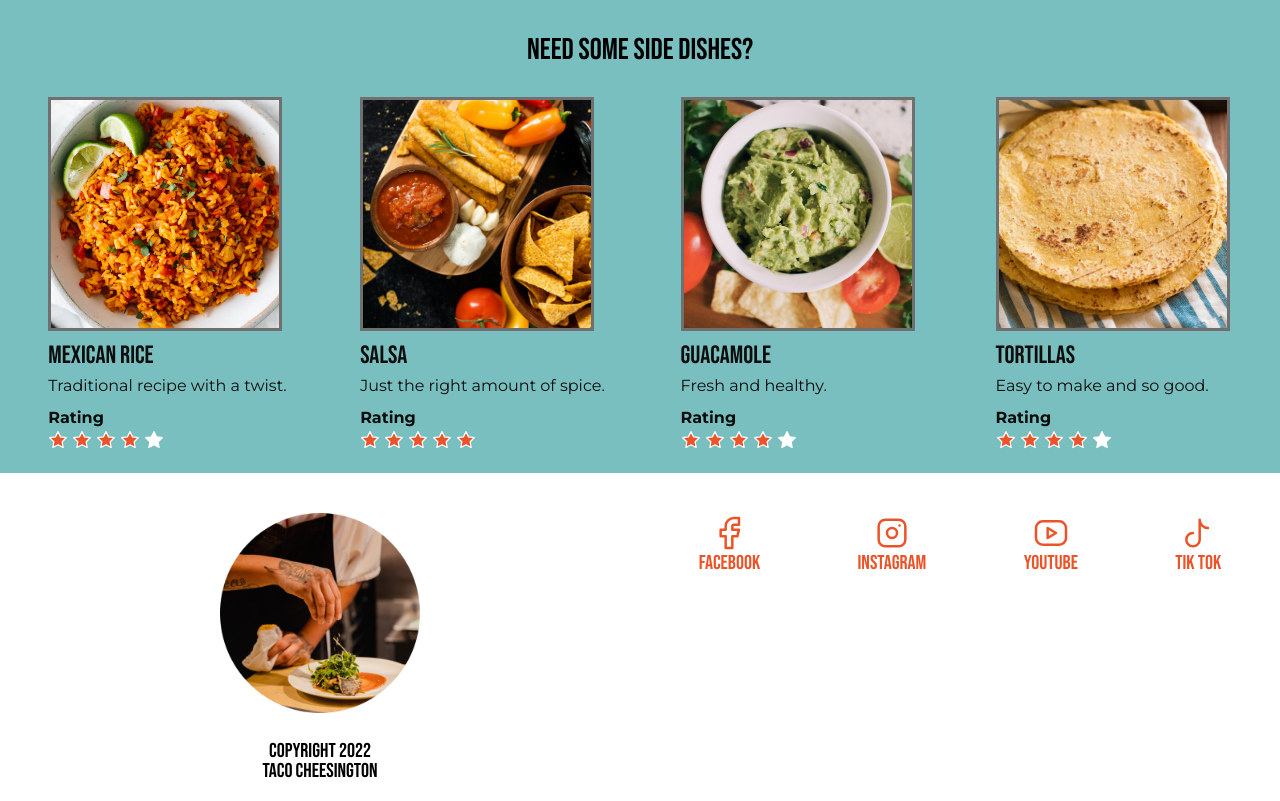
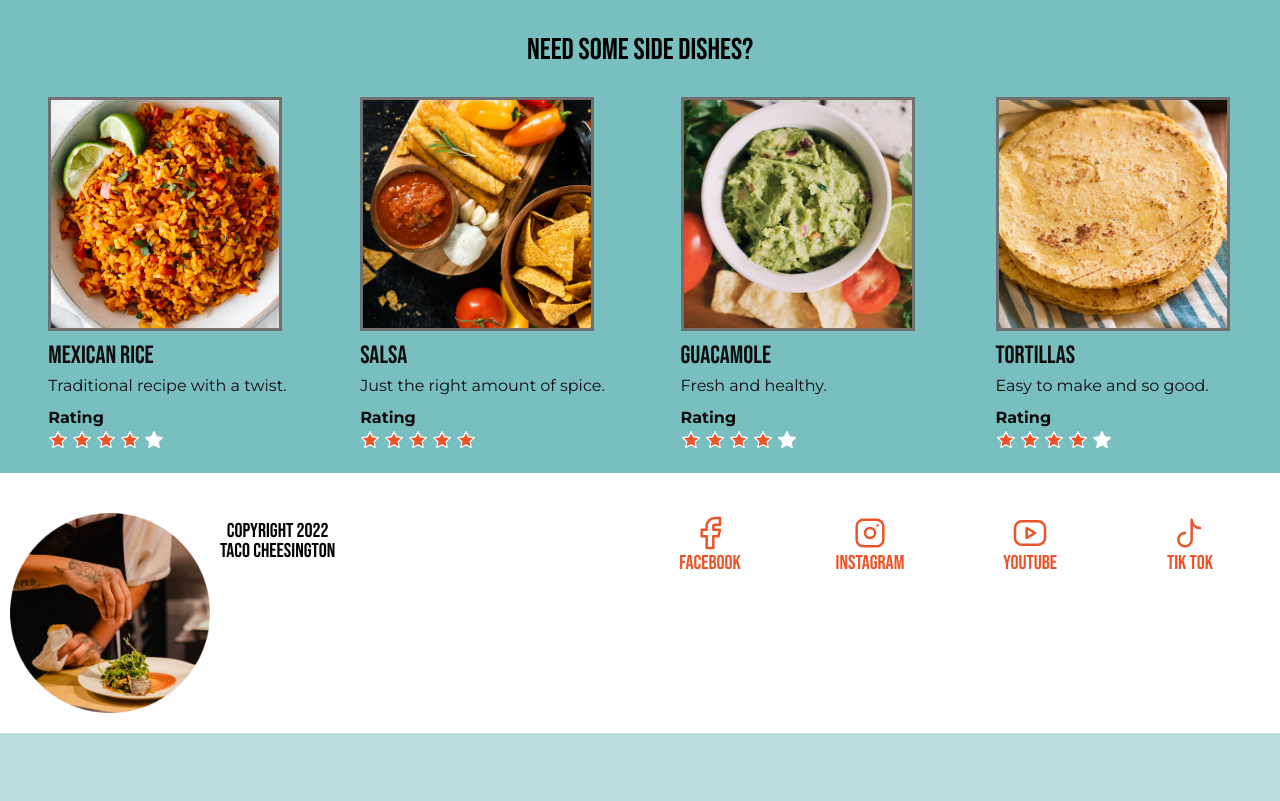
Before and after one commit to ctward6/recipe, a plain HTML site: page index.html in a window 1280 px wide. Shown: the part 1310-2111 px from the top of the page. After the commit the page ends 2043 px from the top, so only its background shows below. Drawn offline with Linux system fonts and the light colour scheme.

Commit message:
updating styling
Page now matches mockup at small, medium, and large viewport widths.

```diff
--- a/styles.css
+++ b/styles.css
@@ -453,6 +453,13 @@ footer {
     }
 }
 
+@media screen and (min-width: 1280px) {
+    footer {
+        grid-template-columns: auto auto 1fr;
+        gap: 10px;
+    }
+}
+
 footer img {
     max-width: 200px;
     margin: 0 auto;
@@ -478,6 +485,12 @@ small {
     }
 }
 
+@media screen and (min-width: 1280px) {
+    small {
+        grid-column-start: 2;
+    }
+}
+
 footer h2, footer h3 {
     display: none;
 }
@@ -500,6 +513,12 @@ footer ul {
     }
 }
 
+@media screen and (min-width: 1280px) {
+    footer ul {
+        justify-content: flex-end;
+    }
+}
+
 @media screen and (min-width: 768px) {
     #social {
         grid-column-start: 2;
@@ -507,8 +526,20 @@ footer ul {
     }
 }
 
+@media screen and (min-width: 1280px) {
+    #social {
+        grid-column-start: 3;
+    }
+}
+
 footer li {
     flex: 1 1 auto;
+}
+
+@media screen and (min-width: 1280px) {
+    footer li {
+        flex: 0 1 160px;
+    }
 }
 
 footer li a {
```
